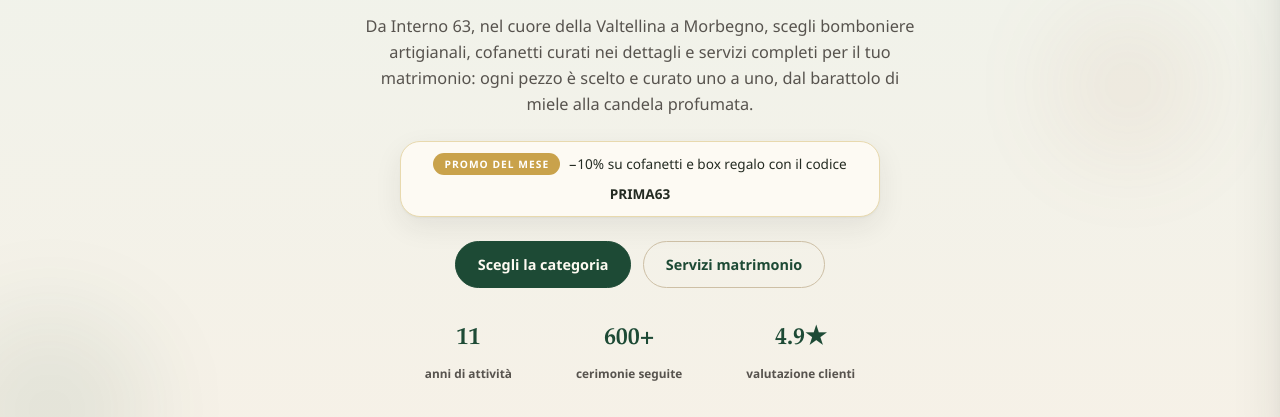
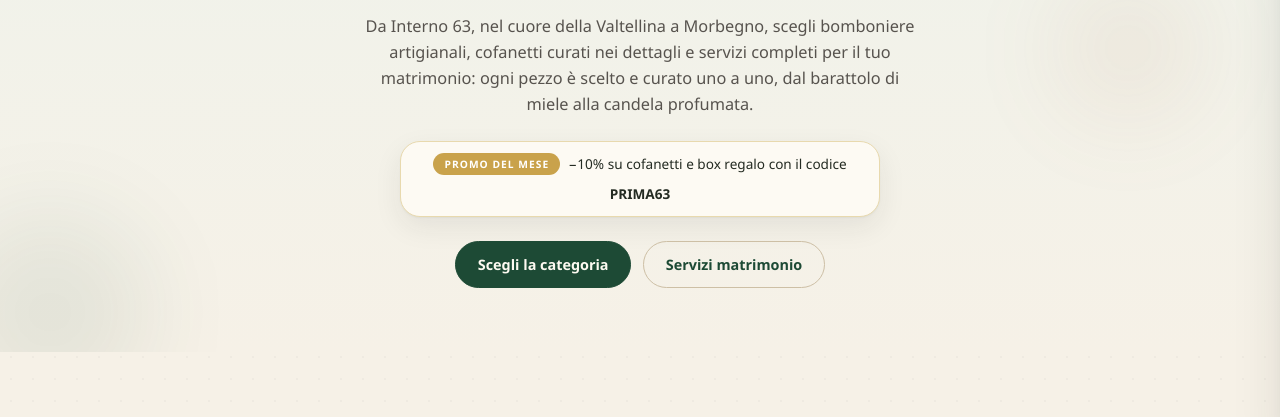
Before and after one commit to Amirel91/interno63, a plain HTML site: page index.html in a window 1280 px wide. Shown: the part 358-775 px from the top of the page. Drawn offline with Linux system fonts and the light colour scheme.

Commit message:
Elimina la parte "11 anni attività, 600 cerimonie e 4.9…

```diff
--- a/index.html
+++ b/index.html
@@ -69,11 +69,6 @@
       <div class="cta-row">
         <a class="btn" id="cta1" href="#categorie">Scegli la categoria</a>
         <a class="btn btn-ghost" id="cta2" href="shop.html?cat=matrimonio">Servizi matrimonio</a>
-      </div>
-      <div class="hero-stats">
-        <div class="stat"><b id="stat1v">11</b><span id="stat1l">anni di attività</span></div>
-        <div class="stat"><b id="stat2v">600+</b><span id="stat2l">cerimonie seguite</span></div>
-        <div class="stat"><b id="stat3v">4.9★</b><span id="stat3l">valutazione clienti</span></div>
       </div>
     </div>
   </section>
--- a/style.css
+++ b/style.css
@@ -126,9 +126,6 @@ h1 em,h2 em{font-style:italic;color:var(--accente)}
 .hero-offer-tag{background:var(--oro);color:#fff;border-radius:999px;padding:.16rem .7rem;font-size:.64rem;font-weight:800;letter-spacing:.1em;text-transform:uppercase}
 .cta-row{display:flex;flex-wrap:wrap;justify-content:center;gap:var(--sp-3);margin-top:var(--sp-5)}
 .cta-center{display:flex;flex-wrap:wrap;justify-content:center;gap:var(--sp-3);margin-top:var(--sp-6)}
-.hero-stats{display:flex;justify-content:center;gap:var(--sp-6);margin-top:var(--sp-6);flex-wrap:wrap}
-.stat b{display:block;font-family:var(--font-display);font-size:1.5rem;color:var(--accente)}
-.stat span{font-size:.74rem;color:var(--testo-2);font-weight:600}
 
 /* ---------- Sezioni ---------- */
 .section{padding:var(--sp-7) 0}
@@ -336,7 +333,7 @@ h1 em,h2 em{font-style:italic;color:var(--accente)}
   body{font-size:17px}
   .hero{padding:var(--sp-8) 0}
   .hero-inner{max-width:780px}
-  .hero-stats{gap:var(--sp-8)}
+
   .section{padding:var(--sp-8) 0}
   .section-head{max-width:680px;margin-bottom:var(--sp-7)}
   .cats-grid{max-width:1100px}
```
